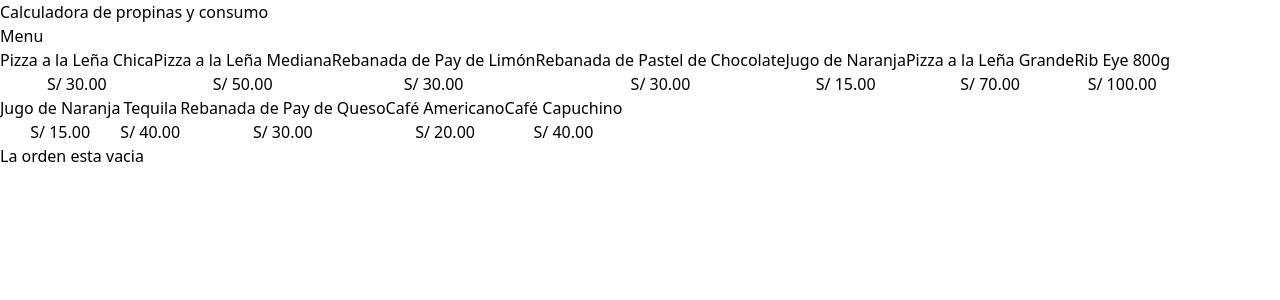
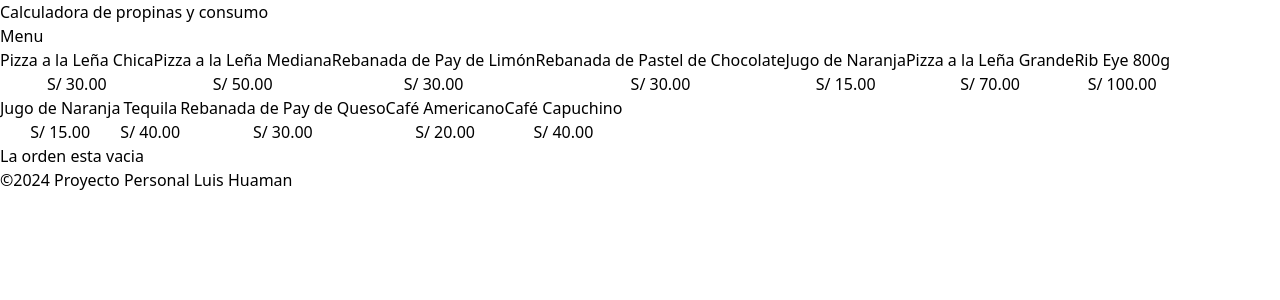
Before and after one commit to Luis-Albert/calculadora-propinas, a React (Vite) app: page / in a window 1280 px wide. Shown: the top 300 px of the page. Built offline with nearby package versions, Linux system fonts and the light colour scheme.

Commit message:
finalizando

```diff
--- a/src/App.tsx
+++ b/src/App.tsx
@@ -37,6 +37,12 @@ function App() {
           )}
         </div>
       </main>
+      <footer className="py-5 text-center lg:text-left w-full">
+        <div className=" p-4 text-center text-surface dark:text-white">
+          &copy;2024 {''}
+          <a href="#">Proyecto Personal Luis Huaman</a>
+        </div>
+      </footer>
     </>
   )
 }
```
